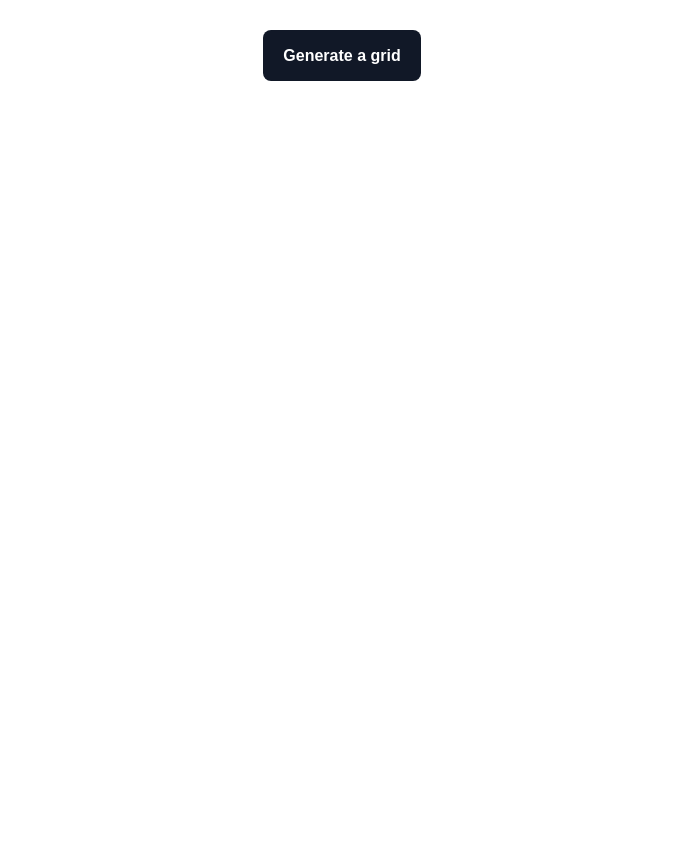
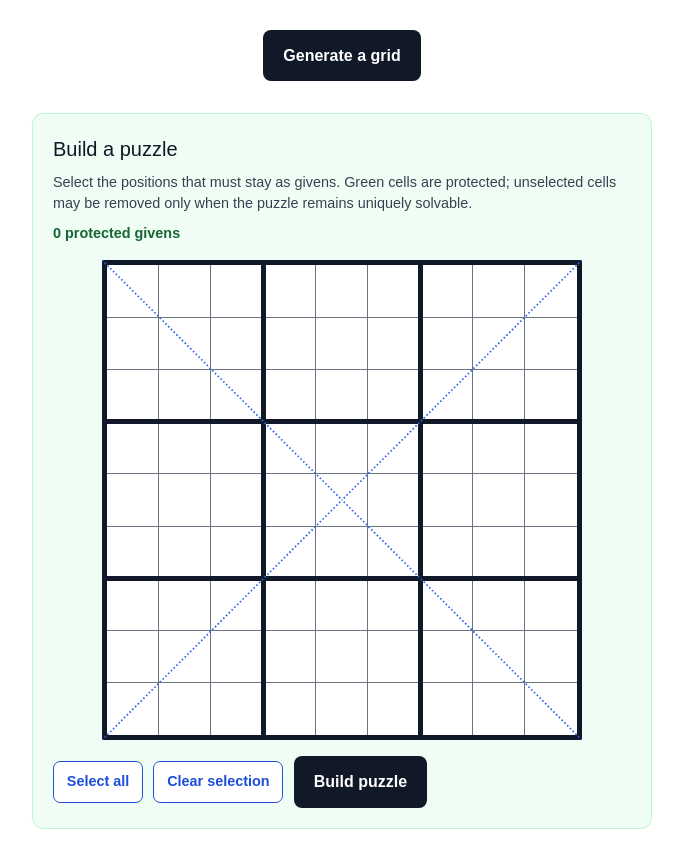
Before and after one commit to nahiphog/Diagonal-or-not, a Next.js app: page / in a window 1280 px wide. Shown: the part 1099-1966 px from the top of the page, without its empty margins (298-981 px from the left). Before the commit the page ends 1244 px from the top, so only its background shows below. Built offline with nearby package versions, Linux system fonts and the light colour scheme.

Commit message:
Add custom puzzle builder

```diff
--- a/app/globals.css
+++ b/app/globals.css
@@ -32,6 +32,19 @@ h1 { margin: 0 0 2rem; font-size: clamp(2rem, 5vw, 3rem); font-weight: 700; lett
 .digging-method select { border: 1px solid #9ca3af; border-radius: 0.4rem; padding: 0.5rem 0.65rem; background: #fff; color: #111827; font: inherit; }
 .generate-button:hover { background: #374151; }
 .generate-button:focus-visible { outline: 3px solid #2563eb; outline-offset: 3px; }
+.puzzle-builder { width: min(94vw, 620px); margin-top: 2rem; padding: 1.25rem; border: 1px solid #bbf7d0; border-radius: 0.7rem; background: #f0fdf4; }
+.puzzle-builder h2 { margin: 0 0 0.5rem; font-size: 1.25rem; }
+.puzzle-builder p { margin: 0; color: #374151; font-size: 0.9rem; line-height: 1.45; }
+.puzzle-builder .builder-count { margin-top: 0.6rem; color: #166534; font-weight: 700; }
+.builder-frame { width: min(100%, 480px); margin: 1rem auto 0; }
+.builder-grid { background: #fff; }
+.builder-cell { appearance: none; padding: 0; background: #fff; color: #166534; cursor: pointer; font: inherit; font-size: 1.4rem; }
+.builder-cell:hover { background: #f0fdf4; }
+.builder-cell.protected { background: #bbf7d0; box-shadow: inset 0 0 0 2px #16a34a; }
+.builder-cell:focus-visible { z-index: 4; outline: 3px solid #2563eb; outline-offset: -3px; }
+.builder-actions { display: flex; flex-wrap: wrap; align-items: center; gap: 0.65rem; margin-top: 1rem; }
+.builder-actions .copy-grid-button, .builder-actions .generate-button { margin-top: 0; }
+.builder-error { margin-top: 0.75rem !important; color: #b91c1c !important; }
 .dig-results { width: min(94vw, 760px); margin-top: 2rem; }
 .dig-results h2 { margin: 1rem 0 0.75rem; font-size: 1.25rem; }
 .dig-results p { color: #4b5563; }
--- a/app/page.tsx
+++ b/app/page.tsx
@@ -596,13 +596,17 @@ function rateDiagonalPuzzle(startGrid: Grid, solvedGrid: Grid): DifficultyRating
   return { rating, score, techniques: [...new Set(steps)], logical: !steps.includes("Brute Force"), walkthrough, tally, givens };
 }
 
-function digDiagonal(method: DiggingMethod) {
+function digDiagonal(method: DiggingMethod, protectedCells = Array(81).fill(false)) {
   const solution = generateGrid("diagonal");
   const puzzle = solution.map(row => [...row]);
   const cells = method === "single"
     ? Array.from({ length: 81 }, (_, index) => [Math.floor(index / 9), index % 9])
+      .filter(([row, column]) => !protectedCells[row * 9 + column])
     : Array.from({ length: 81 }, (_, index) => [Math.floor(index / 9), index % 9])
-      .filter(([row, column]) => row < 4 || (row === 4 && column <= 4));
+      .filter(([row, column]) => {
+        const mirrorRow = 8 - row, mirrorColumn = 8 - column;
+        return (row < 4 || (row === 4 && column <= 4)) && !protectedCells[row * 9 + column] && !protectedCells[mirrorRow * 9 + mirrorColumn];
+      });
 
   for (const [row, column] of shuffle(cells.map(([row, column]) => row * 9 + column)).map(cell => [Math.floor(cell / 9), cell % 9])) {
     const mirrorRow = 8 - row, mirrorColumn = 8 - column;
@@ -628,6 +632,8 @@ export default function Home() {
   const [copiedGrid, setCopiedGrid] = useState<"puzzle" | "solution" | null>(null);
   const [puzzleInput, setPuzzleInput] = useState("");
   const [inputError, setInputError] = useState<string | null>(null);
+  const [protectedCells, setProtectedCells] = useState<boolean[]>(() => Array(81).fill(false));
+  const [builderError, setBuilderError] = useState<string | null>(null);
   const generate = () => {
     const started = performance.now();
     if (mode === "diagonal") {
@@ -640,6 +646,14 @@ export default function Home() {
     setElapsed(performance.now() - started);
   };
   const selectMode = (nextMode: Mode) => { setMode(nextMode); setGrid(emptyGrid()); setSolution(null); setElapsed(null); setDifficulty(null); setWalkthroughIndex(0); setCopiedGrid(null); };
+  const toggleProtectedCell = (cell: number) => setProtectedCells(cells => cells.map((selected, index) => index === cell ? !selected : selected));
+  const buildPuzzle = () => {
+    if (mode !== "diagonal") { setBuilderError("The custom builder currently uses the diagonal digging solver. Select Diagonal to build a puzzle."); return; }
+    const started = performance.now();
+    const dug = digDiagonal(diggingMethod, protectedCells);
+    setGrid(dug.puzzle); setSolution(dug.solution); setDifficulty(rateDiagonalPuzzle(dug.puzzle, dug.solution));
+    setWalkthroughIndex(0); setCopiedGrid(null); setElapsed(performance.now() - started); setBuilderError(null);
+  };
   const loadPuzzle = () => {
     const text = puzzleInput.replaceAll(/\s/g, "");
     if (!/^[1-9.]{81}$/.test(text)) { setInputError("Enter exactly 81 digits or periods."); return; }
@@ -700,6 +714,26 @@ export default function Home() {
         </select>
       </label>
       <button className="generate-button" onClick={generate}>Generate a grid</button>
+      <section className="puzzle-builder" aria-label="Build a puzzle">
+        <h2>Build a puzzle</h2>
+        <p>Select the positions that must stay as givens. Green cells are protected; unselected cells may be removed only when the puzzle remains uniquely solvable.</p>
+        <p className="builder-count">{protectedCells.filter(Boolean).length} protected givens</p>
+        <div className="grid-frame builder-frame">
+          <svg className="diagonal-guides" viewBox="0 0 100 100" preserveAspectRatio="none" aria-hidden="true">
+            <line x1="0" y1="0" x2="50" y2="50" /><line x1="100" y1="100" x2="50" y2="50" />
+            <line x1="100" y1="0" x2="50" y2="50" /><line x1="0" y1="100" x2="50" y2="50" />
+          </svg>
+          <div className="grid builder-grid" aria-label="Select required givens">
+            {protectedCells.map((selected, cell) => <button className={`cell builder-cell ${selected ? "protected" : ""}`} aria-pressed={selected} aria-label={`${selected ? "Keep" : "Allow removal of"} row ${Math.floor(cell / 9) + 1}, column ${cell % 9 + 1}`} key={cell} onClick={() => toggleProtectedCell(cell)}>{selected ? "•" : ""}</button>)}
+          </div>
+        </div>
+        <div className="builder-actions">
+          <button className="copy-grid-button" onClick={() => setProtectedCells(Array(81).fill(true))}>Select all</button>
+          <button className="copy-grid-button" onClick={() => setProtectedCells(Array(81).fill(false))}>Clear selection</button>
+          <button className="generate-button" onClick={buildPuzzle}>Build puzzle</button>
+        </div>
+        {builderError && <p className="builder-error" role="alert">{builderError}</p>}
+      </section>
       {mode === "diagonal" && solution && <section className="dig-results">
         <p>{grid.flat().filter(Boolean).length} givens · Difficulty: {difficulty?.rating ?? "Unrated"} ({difficulty?.score ?? 0}) · {(elapsed ?? 0).toFixed(0)} ms</p>
         {difficulty && <div className="technique-tally">
```
